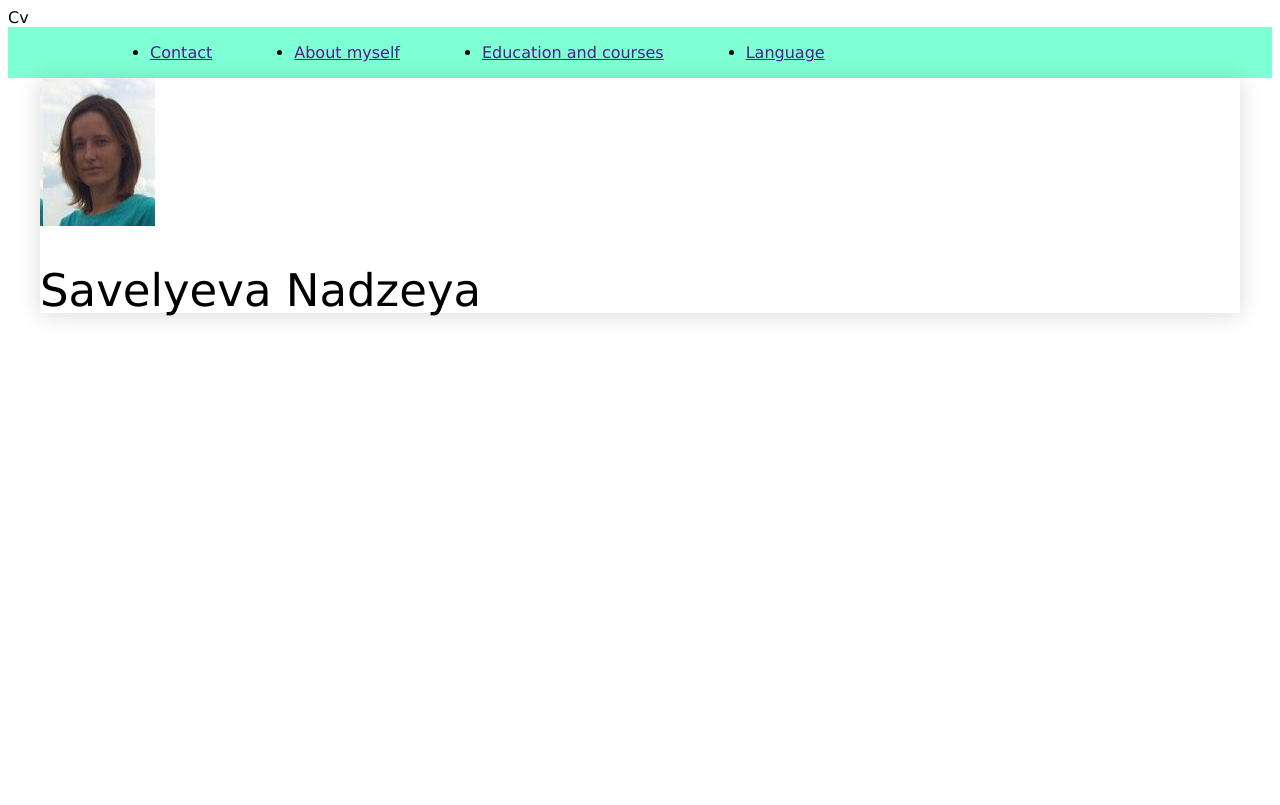
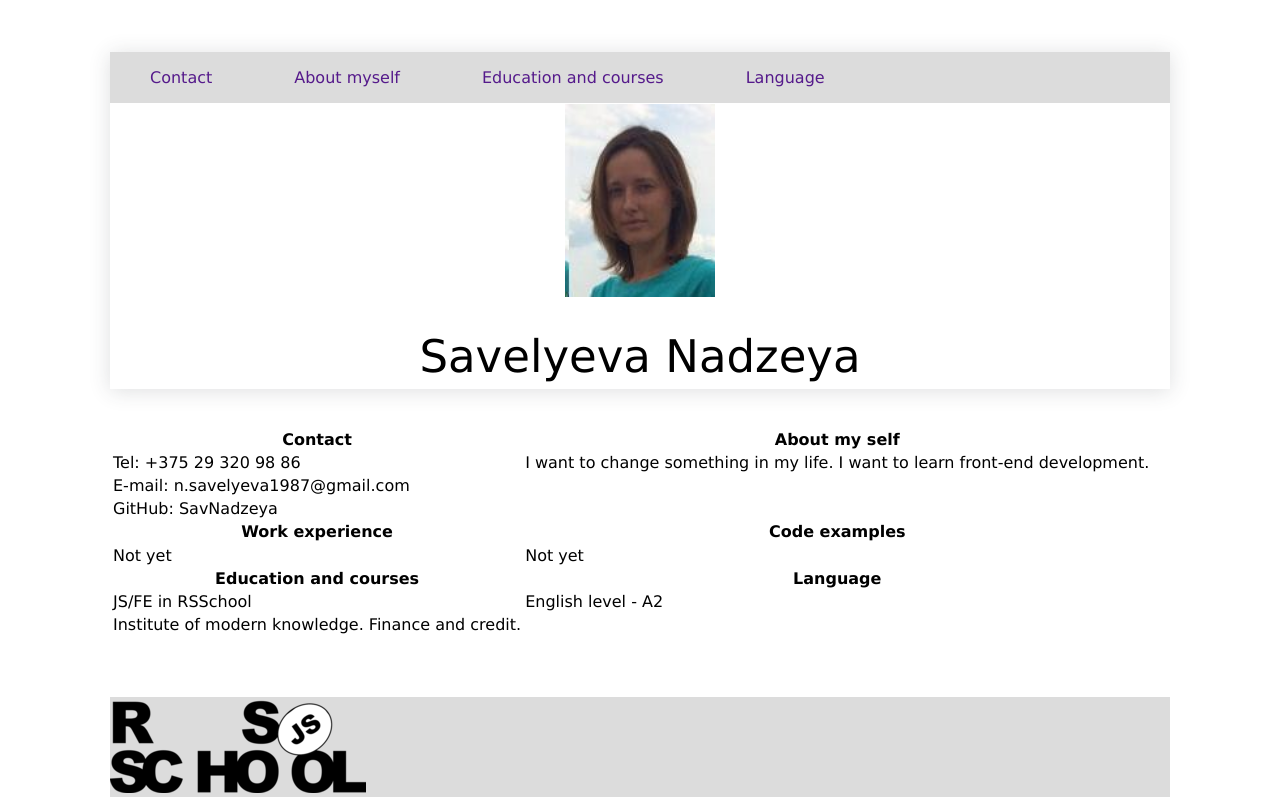
Before and after one commit to SavNadzeya/rsschool-cv, a plain HTML site: page index.html in a window 1280 px wide. Drawn offline with Linux system fonts and the light colour scheme.

Commit message:
feat: add new content

```diff
--- a/index.html
+++ b/index.html
@@ -4,33 +4,33 @@
     <meta charset="UTF-8">
     <meta http-equiv="X-UA-Compatible" content="IE=edge">
     <meta name="viewport" content="width=device-width, initial-scale=1.0">
+    <title>Cv Savelyeva Nadzeya</title>
     <link rel="stylesheet" href="style.css">
     <link rel="icon" href="images/rs_school_js.ico"
-    <title>Cv</title>
+
 </head>
 <body>
+    <div class="wrapper">
         <header class="header">
-        <div class="wrapper">
             <div class="header_wrapper">
-
                 <nav class="header_nav">
                     <ul class="header_list">
                         <li class="header_item">
-                        <a href="" class="header link">Contact</a>
+                            <a href="" class="header_link">Contact</a>
                         </li>
                         <li class="header_item">
-                        <a href="" class="header link">About myself</a>
+                            <a href="" class="header_link">About myself</a>
                         </li>
                         <li class="header_item">
-                        <a href="" class="header link">Education and courses</a>
+                            <a href="" class="header_link">Education and courses</a>
                         </li>
                         <li class="header_item">
-                        <a href="" class="header link">Language</a>
+                            <a href="" class="header_link">Language</a>
                         </li>
                     </ul>
                 </nav>
             </div>
-        </div>
+
         </header>
 
         <section class="page">
@@ -43,5 +43,36 @@
                 </h2>
             </div>
         </section>
+
+        <table class="table">
+
+                <div class="wrapper_table">
+
+                    <tr><th>Contact</th><th>About my self</th></tr>
+                    <tr><td>Tel: +375 29 320 98 86</td><td>I want to change something in my life. I want to learn front-end development.</td></tr>
+                    <tr><td>E-mail: n.savelyeva1987@gmail.com</td></tr>
+                    <tr><td>GitHub: SavNadzeya</td></tr>
+                    <tr><th>Work experience</th><th>Code examples</th></tr>
+                    <tr><td>Not yet</td><td>Not yet</td></tr>
+                    <tr><th>Education and courses</th><th>Language</th></tr>
+                    <tr><td>JS/FE  in RSSchool</td><td>English level - A2</td></tr>
+                    <tr><td>Institute of modern knowledge. Finance and credit.</td></tr>
+
+                </div>
+
+        </table>
+
+
+        <footer class="footer">
+
+                <div class="footer_wrapper">
+                    <div class="logo">
+                        <img src="images/rs_school_js.ico" alt="logo" class="logo pic">
+                    </div>
+                </div>
+
+        </footer>
+    </div>
 </body>
+
 </html>
--- a/style.css
+++ b/style.css
@@ -19,7 +19,10 @@ body {
 }
 
 .header {
-    background-color: aquamarine;
+    background-color: gainsboro;
+    position: fixed;
+    max-width: 1060px;
+    width: 100%;
 }
 
 .header_wrapper {
@@ -31,19 +34,53 @@ body {
 .header_list {
     display: flex;
     flex-wrap: wrap;
+    list-style-type: none;
 }
 
 .header_item {
     margin-right: 82px;
 }
+
+.header_link {
+    text-decoration: none;
+}
+
+.header_link:hover, .header_link:focus, .header_link:active {
+    opacity: 0.75;
+}
+
+
 .page_wrap {
-    max-width: 1200px;
+
     background-color: white;
     margin: 0 auto;
-    box-shadow: 0px 2px 20px rgba(21, 24, 36, 0.15993);
+    box-shadow: 0px 2px 20px rgba(52, 54, 62, 0.16);
 }
+.page_foto {
+display: flex;
+
+max-width: 150px;
+width: 100%;
+margin: 52px auto 0;
+}
+
 .page_title {
     font-weight: 400;
     font-size: 45px;
     line-height: 45px;
+    padding-bottom: 10px;
+    text-align: center;
 }
+
+.footer_wrapper {
+    background-color: gainsboro;
+ margin-top: 60px;
+
+    max-width: 1060px;
+    width: 100%;
+    height: 100px;
+    display: flex;
+    flex-wrap: wrap;
+    align-items: flex-end;
+    justify-content: space-between;
+}
```
Lines whose indentation alone changed are shown as unchanged.
